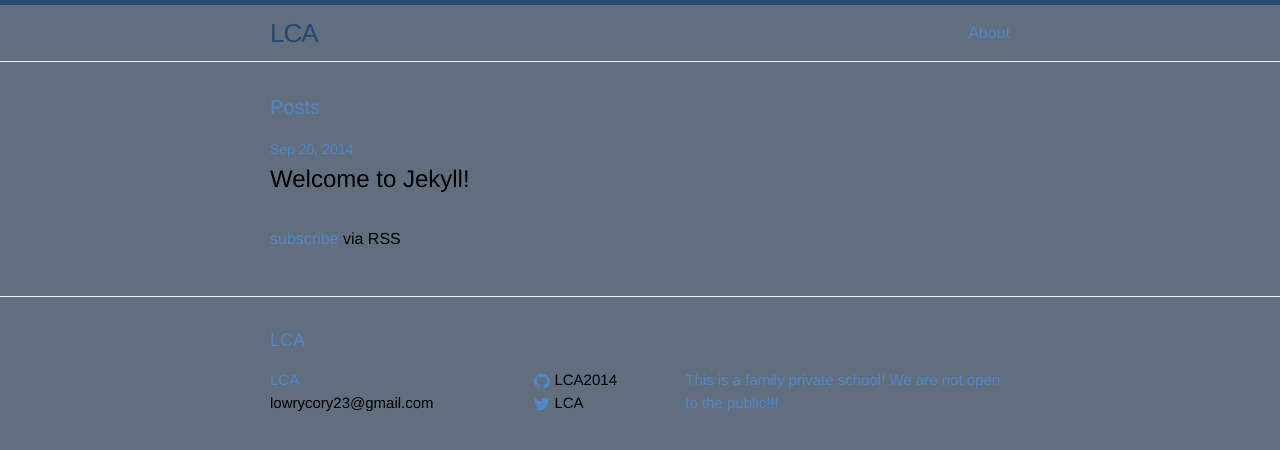
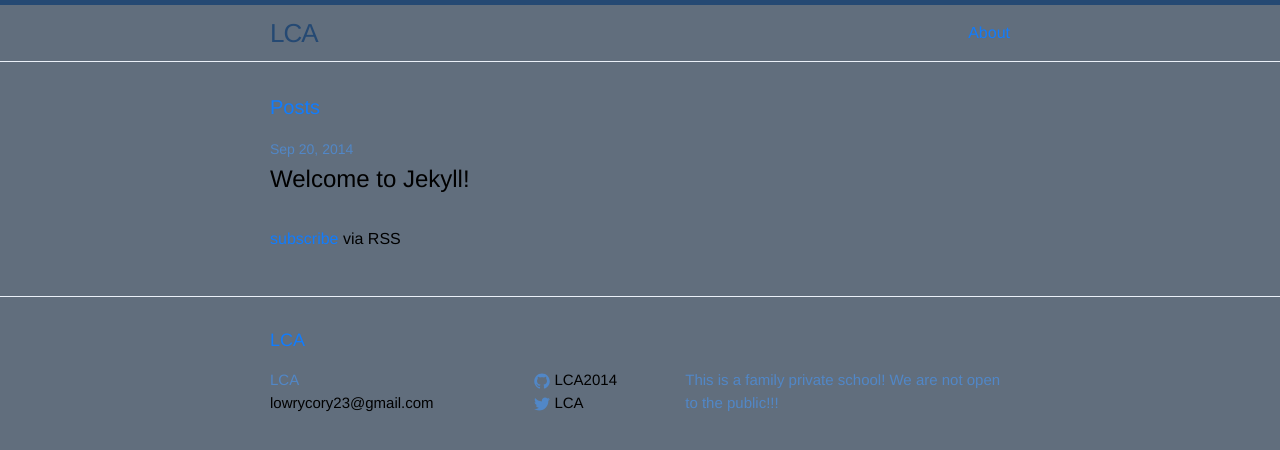
Before and after one commit to corylowry13/corylowry13.github.io, a Jekyll site: the page built from index.html, in a window 1280 px wide. Shown: the top 450 px of the page. Built offline with Jekyll 4.4.1, drawn with Linux system fonts in a browser that asks for light colours.

Commit message:
text color

```diff
--- a/css/main.scss
+++ b/css/main.scss
@@ -13,7 +13,7 @@ $base-line-height: 1.5;
 
 $spacing-unit:     30px;
 
-$text-color:       #5187C7;
+$text-color:       #117CFD;
 $background-color:#616E7D;
 $brand-color:     #000000;
 
```
